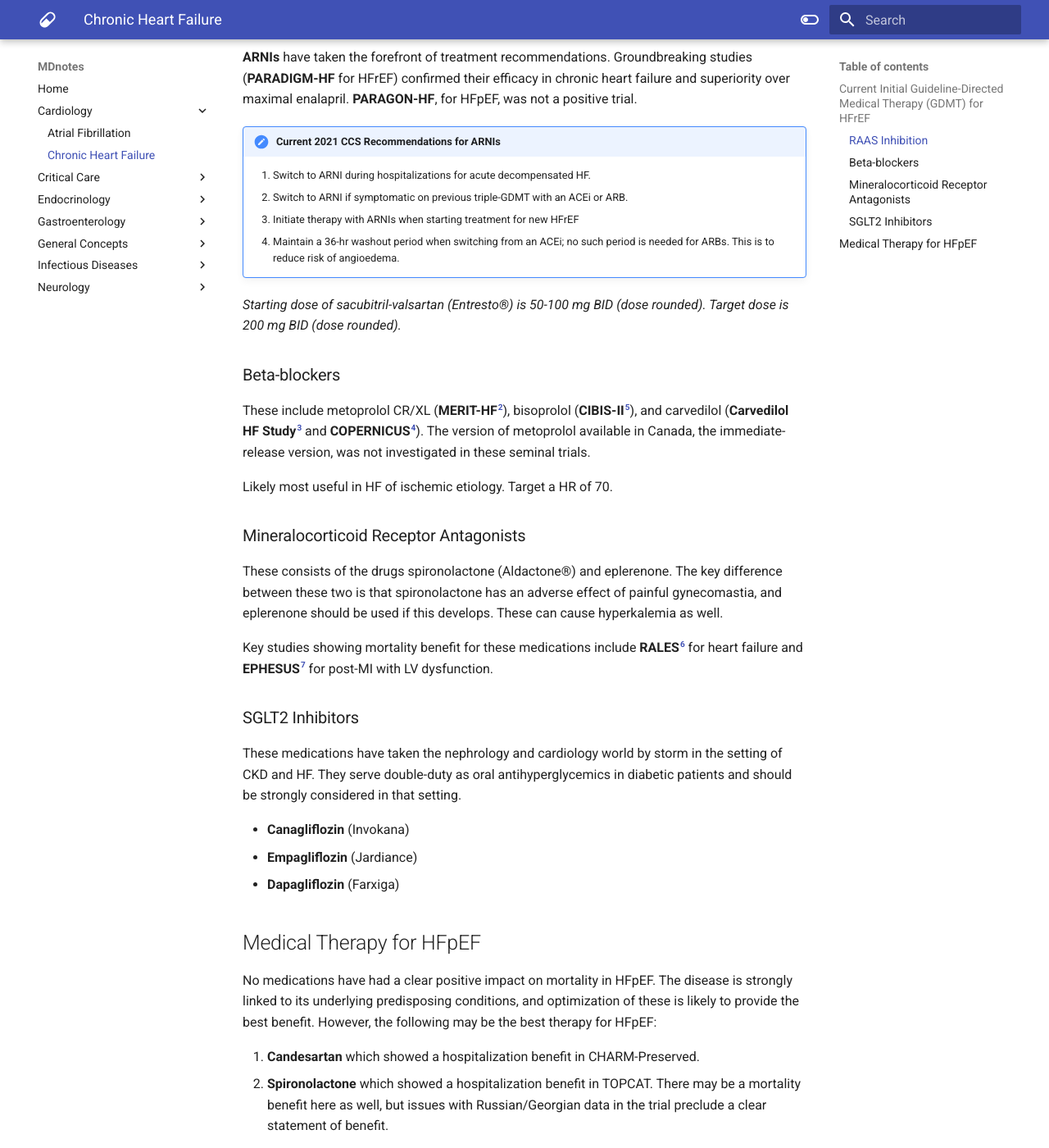
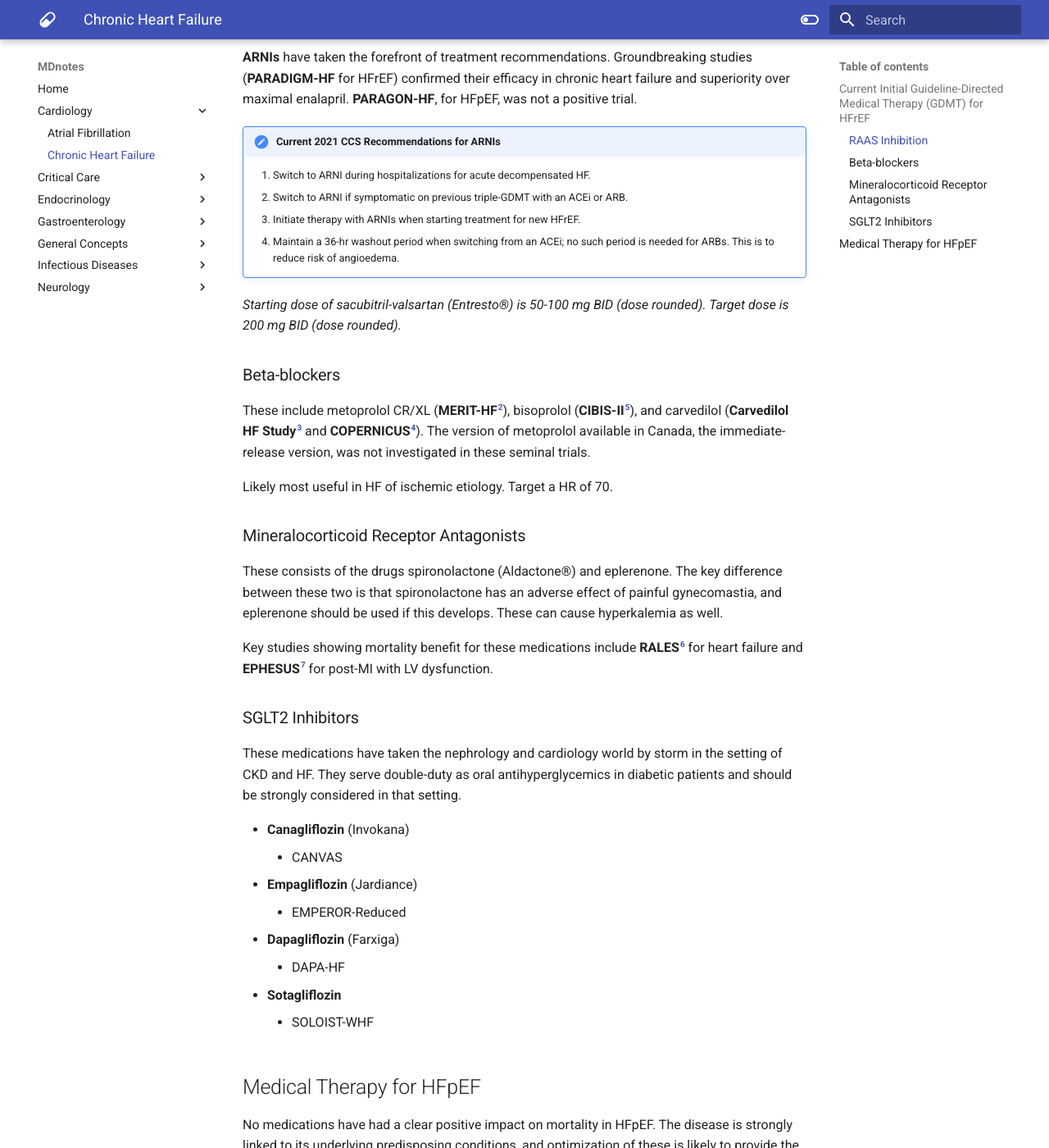
Before and after one commit to jzpero/mdnotes, an MkDocs documentation site: the page built from docs/Cardiology/Chronic Heart Failure.md, in a window 1280 px wide and 1400 px high, scrolled down 624 px. Shown: the whole window at 82% size. Built offline with MkDocs 1.6.1 and Material for MkDocs 9.7.7, drawn with Linux system fonts in a browser that asks for light colours.

Commit message:
vault backup: 2021-04-12 21:49:14
Affected files:

"docs/Cardiology/Chronic Heart Failure.md"
mkdocs.yml

```diff
--- a/docs/Cardiology/Chronic Heart Failure.md
+++ b/docs/Cardiology/Chronic Heart Failure.md
@@ -18,7 +18,7 @@ These consist of the ACE inhibitors (e.g. enalapril, ramipril, captopril, perind
 !!! fyi "Current 2021 CCS Recommendations for ARNIs"
     1. Switch to ARNI during hospitalizations for acute decompensated HF.
     2. Switch to ARNI if symptomatic on previous triple-GDMT with an ACEi or ARB.
-    3. Initiate therapy with ARNIs when starting treatment for new HFrEF
+    3. Initiate therapy with ARNIs when starting treatment for new HFrEF.
     4. Maintain a 36-hr washout period when switching from an ACEi; no such period is needed for ARBs. This is to reduce risk of angioedema.
 
 *Starting dose of sacubitril-valsartan (Entresto®) is 50-100 mg BID (dose rounded). Target dose is 200 mg BID (dose rounded).*
@@ -45,8 +45,13 @@ Key studies showing mortality benefit for these medications include **RALES**[^&
 These medications have taken the nephrology and cardiology world by storm in the setting of CKD and HF. They serve double-duty as oral antihyperglycemics in diabetic patients and should be strongly considered in that setting.
 
 - **Canagliflozin** (Invokana)
+    - CANVAS
 - **Empagliflozin** (Jardiance)
+    - EMPEROR-Reduced
 - **Dapagliflozin** (Farxiga)
+    - DAPA-HF
+- **Sotagliflozin**
+    - SOLOIST-WHF
 
 ## Medical Therapy for HFpEF
 No medications have had a clear positive impact on mortality in HFpEF. The disease is strongly linked to its underlying predisposing conditions, and optimization of these is likely to provide the best benefit. However, the following may be the best therapy for HFpEF:
--- a/mkdocs.yml
+++ b/mkdocs.yml
@@ -32,6 +32,15 @@ theme:
 plugins:
   - search:
       prebuild_index: true
+  - tags
+  - ezlinks
+  - minify:
+    minify_html: true
+    htmlmin_opts:
+        remove_comments: true
+  - git-authors
+  - git-revision-date-localized
+
 
 markdown_extensions:
   - smarty
```
